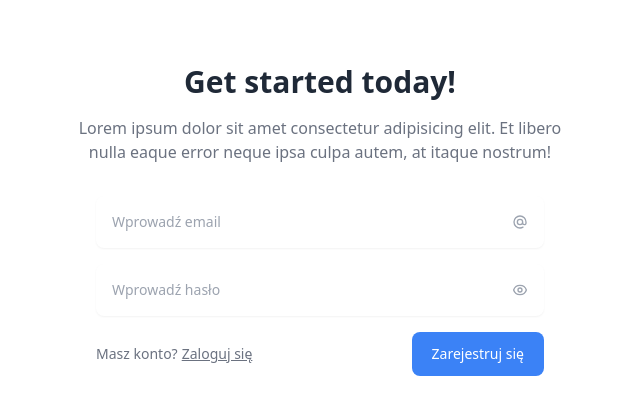
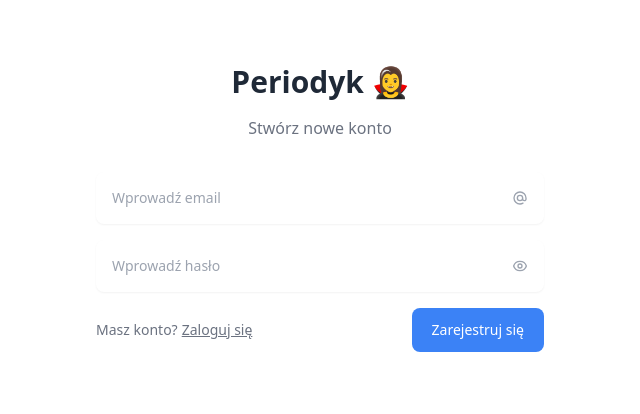
Before and after one commit to gajevski/nextjs-period-app, a Next.js app: page /auth/register in a window 1280 px wide. Shown: the top 414 px of the page, without its empty margins (320-960 px from the left). Built offline with nearby package versions, Linux system fonts and the light colour scheme.

Commit message:
Add register texts

```diff
--- a/pages/auth/register.jsx
+++ b/pages/auth/register.jsx
@@ -5,11 +5,9 @@ export default function Register() {
     return (
         <div className="mx-auto max-w-screen-xl px-4 py-16 sm:px-6 lg:px-8">
             <div className="mx-auto max-w-lg text-center">
-                <h1 className="text-2xl font-bold sm:text-3xl">Get started today!</h1>
-
+            <h1 className="text-2xl font-bold sm:text-3xl">Periodyk 🧛‍♀️</h1>
                 <p className="mt-4 text-gray-500">
-                    Lorem ipsum dolor sit amet consectetur adipisicing elit. Et libero nulla
-                    eaque error neque ipsa culpa autem, at itaque nostrum!
+                    Stwórz nowe konto
                 </p>
             </div>
 
```
